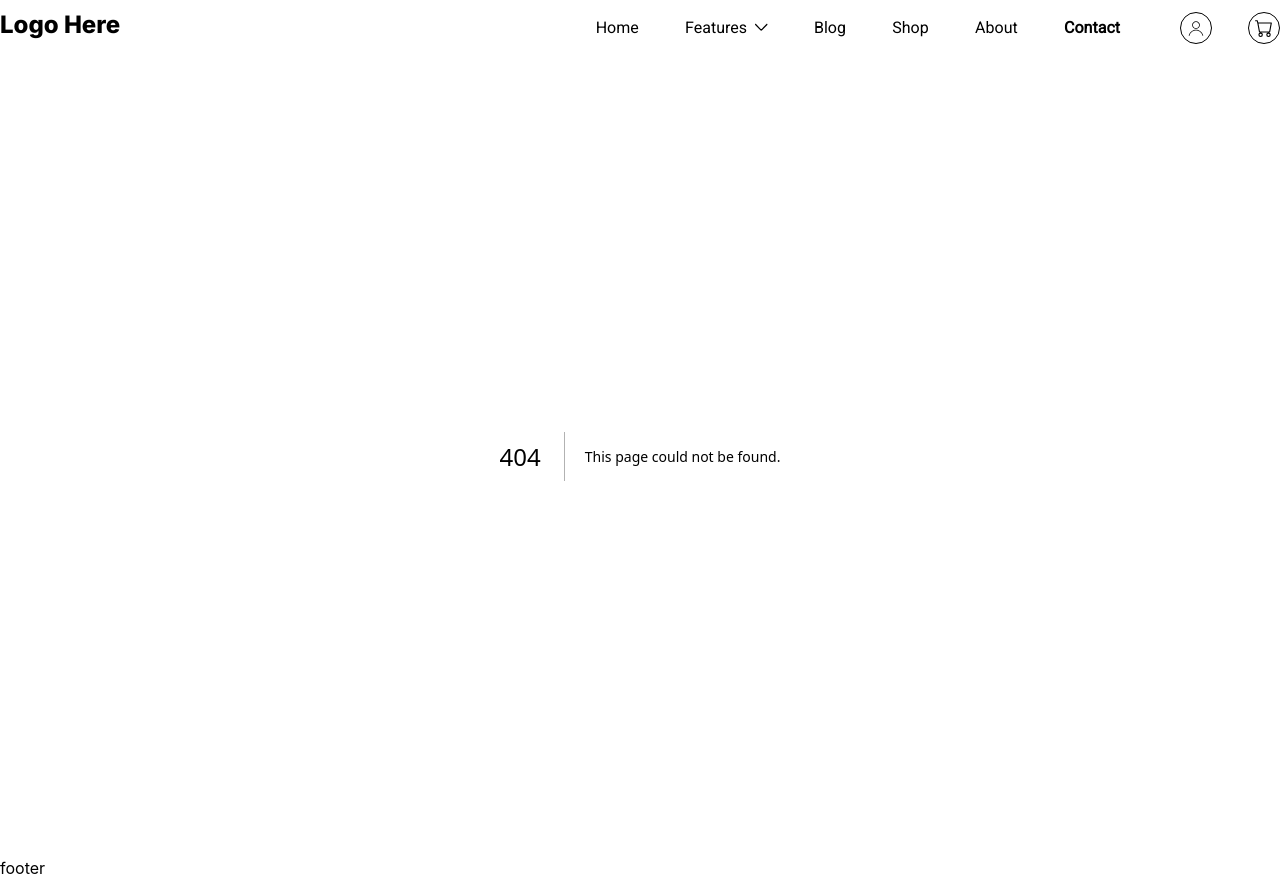
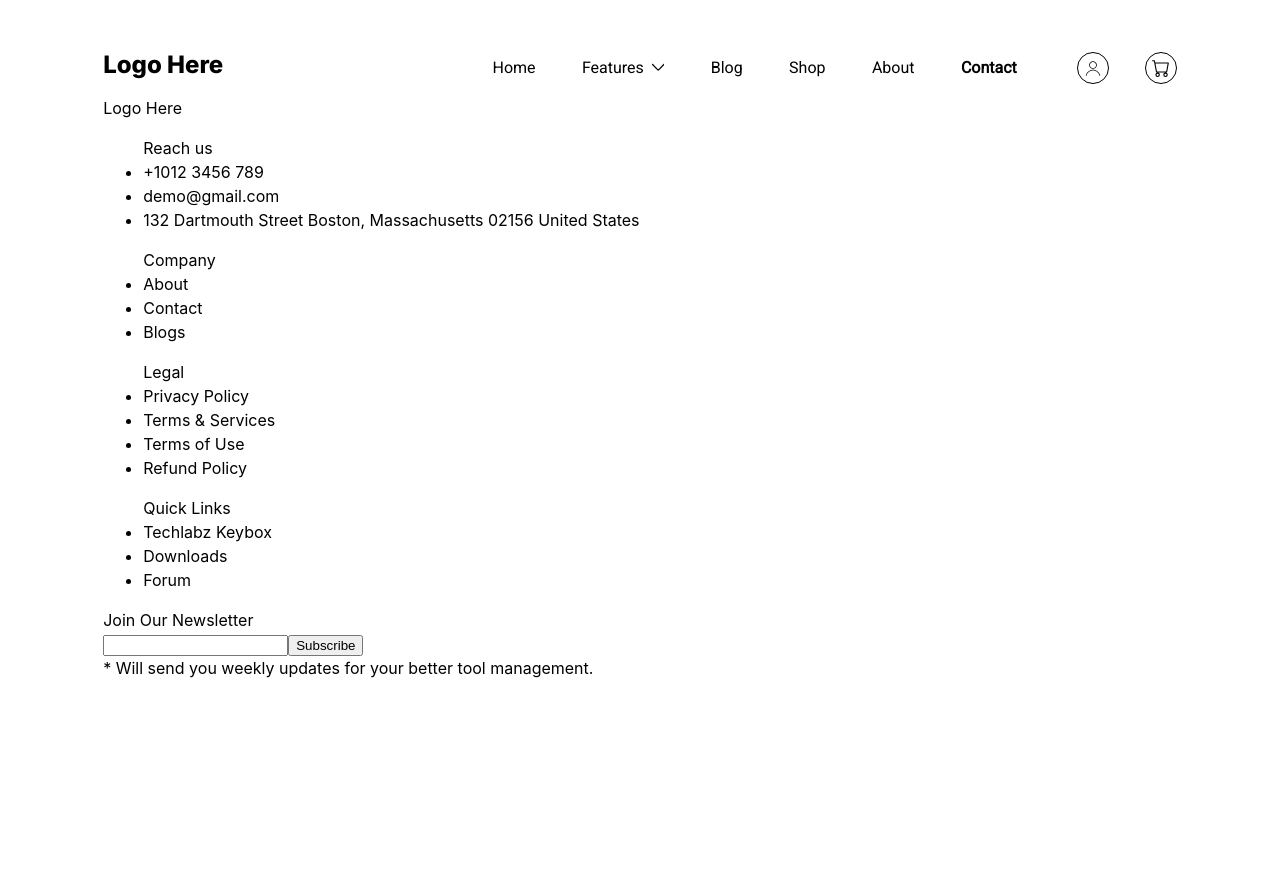
Before and after one commit to illiakornyk/nextjs_technical_assessment, a Next.js app: page /contact-us in a window 1280 px wide. Before the commit this address had no page. After the commit the page ends 800 px from the top, so only its background shows below. Built offline with nearby package versions, Linux system fonts and the light colour scheme.

Commit message:
feat: create basic template for footer component

```diff
--- /dev/null
+++ b/src/app/components/footer/index.tsx
@@ -0,0 +1,63 @@
+import React from 'react';
+import classNames from 'classnames/bind';
+import Link from 'next/link';
+import styles from './styles.module.scss';
+
+let cx = classNames.bind(styles);
+
+interface IFooterProps {}
+
+const Footer: React.FC<IFooterProps> = () => {
+  return (
+    <header className={cx('footer')}>
+      <span className={cx('footer__logo')}>Logo Here</span>
+
+      <div className={cx('footer__content')}>
+        <div className={cx('footer__info')}>
+          <ul className={cx('footer__info-list')}>
+            <span className={cx('footer__info-title')}>Reach us</span>
+            <li className={cx('footer__info-item')}>+1012 3456 789</li>
+            <li className={cx('footer__info-item')}>demo@gmail.com</li>
+            <li className={cx('footer__info-item')}>
+              132 Dartmouth Street Boston, Massachusetts 02156 United States
+            </li>
+          </ul>
+          <ul className={cx('footer__info-list')}>
+            <span className={cx('footer__info-title')}>Company</span>
+            <li className={cx('footer__info-item')}>About</li>
+            <li className={cx('footer__info-item')}>Contact</li>
+            <li className={cx('footer__info-item')}>Blogs</li>
+          </ul>
+          <ul className={cx('footer__info-list')}>
+            <span className={cx('footer__info-title')}>Legal</span>
+            <li className={cx('footer__info-item')}>Privacy Policy</li>
+            <li className={cx('footer__info-item')}>Terms & Services</li>
+            <li className={cx('footer__info-item')}>Terms of Use</li>
+            <li className={cx('footer__info-item')}>Refund Policy</li>
+          </ul>
+          <ul className={cx('footer__info-list')}>
+            <span className={cx('footer__info-title')}>Quick Links</span>
+            <li className={cx('footer__info-item')}>Techlabz Keybox</li>
+            <li className={cx('footer__info-item')}>Downloads</li>
+            <li className={cx('footer__info-item')}>Forum</li>
+          </ul>
+        </div>
+
+        <div className={cx('footer__subscription-block')}>
+          <span className={cx('footer__subscription-title')}>
+            Join Our Newsletter
+          </span>
+          <div className={cx('footer__subscription-form')}>
+            <input type="text" />
+            <button>Subscribe</button>
+          </div>
+          <span className={cx('footer__subscription-note')}>
+            * Will send you weekly updates for your better tool management.
+          </span>
+        </div>
+      </div>
+    </header>
+  );
+};
+
+export default Footer;
--- a/src/app/components/layout/index.tsx
+++ b/src/app/components/layout/index.tsx
@@ -1,5 +1,10 @@
 import Header from '@/components/header';
+import classNames from 'classnames/bind';
 import React from 'react';
+import styles from './styles.module.scss';
+import Footer from '@/components/footer';
+
+let cx = classNames.bind(styles);
 
 type LayoutProps = {
   children: React.ReactNode;
@@ -13,11 +18,13 @@ const Layout: React.FC<LayoutProps> = ({
   if (useStandardLayout) {
     // Render the standard layout
     return (
-      <>
-        <Header />
-        <main>{children}</main>
-        <footer>footer</footer>
-      </>
+      <div className={cx('layout')}>
+        <div className={cx('layout__wrapper')}>
+          <Header />
+          <main>{children}</main>
+          <Footer />
+        </div>
+      </div>
     );
   } else {
     // Render a custom layout for specific pages
--- /dev/null
+++ b/src/app/components/layout/styles.module.scss
@@ -0,0 +1,3 @@
+.layout__wrapper {
+  margin: 2.5rem 6.45rem 0 6.45rem;
+}
```
Also changed, not shown: src/app/components/footer/styles.module.scss (added), src/pages/contact-us/index.tsx (renamed from src/pages/contact_us/index.tsx), src/pages/contact-us/styles.module.scss (added).
